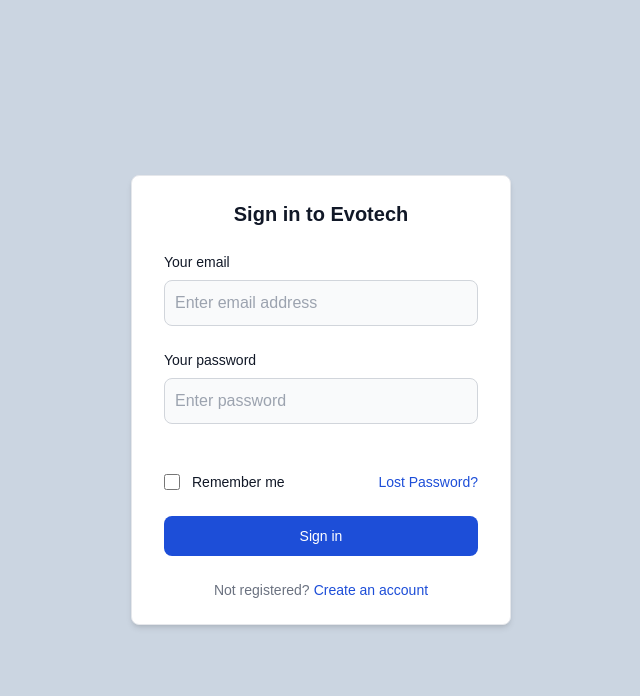
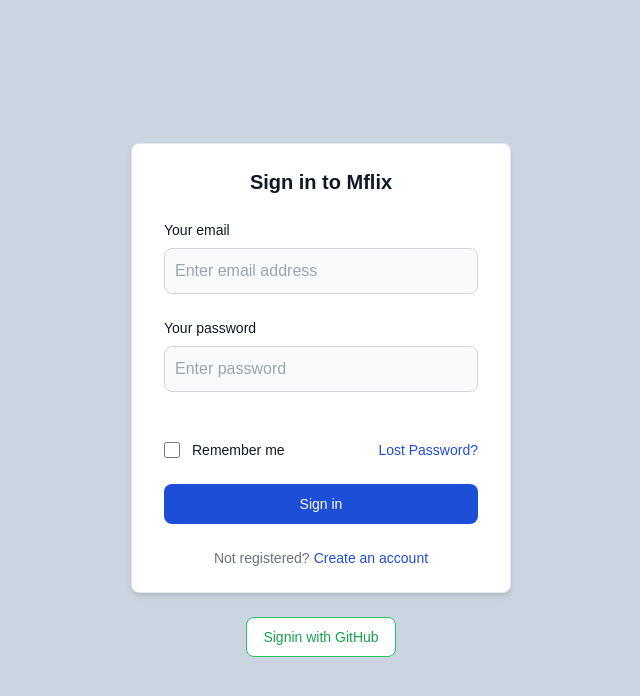
Before and after one commit to hashaaan/evotech-next, a Next.js app: page /login in a window 1280 px wide. Shown: the top 696 px of the page, without its empty margins (319-959 px from the left). Built offline with nearby package versions, Linux system fonts and the light colour scheme; no server answers.

Commit message:
Add next auth with github provider

```diff
--- /dev/null
+++ b/app/api/auth/[...nextauth]/route.ts
@@ -0,0 +1,2 @@
+import { handlers } from "@/auth"; // Referring to the auth.ts we just created
+export const { GET, POST } = handlers;
--- a/app/login/page.tsx
+++ b/app/login/page.tsx
@@ -1,10 +1,20 @@
+import { redirect } from "next/navigation";
 import LoginForm from "./login-form";
+import SignInWithGithub from "./sign-in-github";
+import { auth } from "@/auth";
 
 // Server component for SSR
-export default function LoginPage() {
+export default async function LoginPage() {
+  const authResp = await auth();
+
+  if (authResp?.user) {
+    redirect("/");
+  }
+
   return (
     <div className="flex flex-col justify-center items-center min-h-screen text-black">
-      <LoginForm title="Sign in to Evotech" />
+      <LoginForm title="Sign in to Mflix" />
+      <SignInWithGithub />
     </div>
   );
 }
--- /dev/null
+++ b/app/login/sign-in-github.tsx
@@ -0,0 +1,19 @@
+import { signIn } from "@/auth";
+
+export default function SignInWithGithub() {
+  return (
+    <form
+      action={async () => {
+        "use server";
+        await signIn("github", { redirectTo: "/" });
+      }}
+    >
+      <button
+        type="submit"
+        className="mt-6 bg-white text-green-600 border-green-500 border hover:bg-green-500 hover:text-black h-10 px-4 py-2 rounded-lg text-sm"
+      >
+        Signin with GitHub
+      </button>
+    </form>
+  );
+}
--- a/app/page.tsx
+++ b/app/page.tsx
@@ -1,6 +1,14 @@
 import Link from "next/link";
+import { signOut, auth } from "@/auth";
+import { redirect } from "next/navigation";
 
-export default function Home() {
+export default async function Home() {
+  const authResp = await auth();
+
+  if (!authResp?.user) {
+    redirect("/login");
+  }
+
   return (
     <main className="container mx-auto">
       <div className="w-full min-h-screen flex flex-col justify-center items-center">
@@ -13,6 +21,24 @@
         >
           React.js and Next.js Mastering Course
         </Link>
+
+        {authResp?.user && (
+          <div className="flex flex-col mt-6">
+            <h2 className="h-10 text-lg font-bold">
+              Hello!{" "}
+              <span className="text-green-600">{authResp.user.name}</span>
+            </h2>
+            <button
+              className="mt-2 bg-white text-green-600 border-green-500 border hover:bg-green-500 hover:text-black h-10 px-4 py-2 rounded-lg text-sm"
+              onClick={async () => {
+                "use server";
+                await signOut();
+              }}
+            >
+              Sign Out
+            </button>
+          </div>
+        )}
       </div>
     </main>
   );
--- /dev/null
+++ b/auth.ts
@@ -0,0 +1,8 @@
+/* eslint-disable */
+// @ts-nocheck
+import NextAuth from "next-auth";
+import GitHub from "next-auth/providers/github";
+
+export const { handlers, signIn, signOut, auth } = NextAuth({
+  providers: [GitHub],
+});
--- a/middleware.js
+++ /dev/null
@@ -1,3 +0,0 @@
-export default function middleware() {
-  //
-}
--- /dev/null
+++ b/middleware.ts
@@ -0,0 +1 @@
+export { auth as middleware } from "@/auth";
--- a/package.json
+++ b/package.json
@@ -15,7 +15,7 @@
     "lucide-react": "^0.468.0",
     "mongodb": "^6.12.0",
     "next": "15.1.1",
-    "next-auth": "^4.24.11",
+    "next-auth": "^5.0.0-beta.25",
     "react": "19.0.0",
     "react-dom": "19.0.0",
     "react-icons": "^5.4.0",
```
Also changed, not shown: 1 other file (tests, documents, lock files or other folders).
